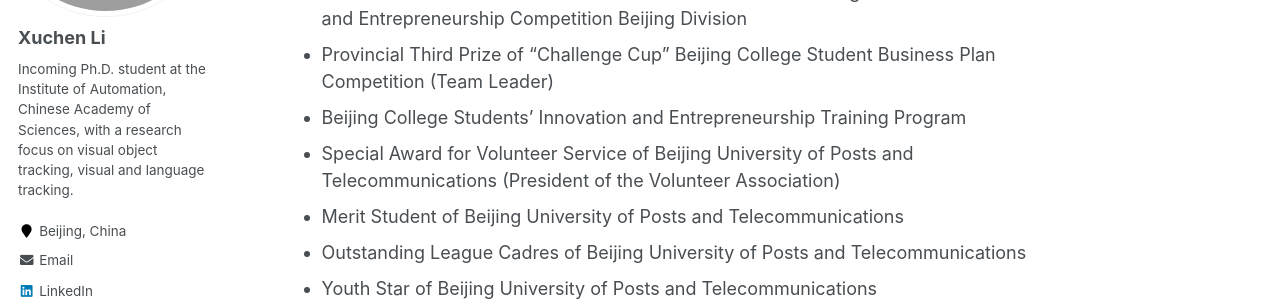
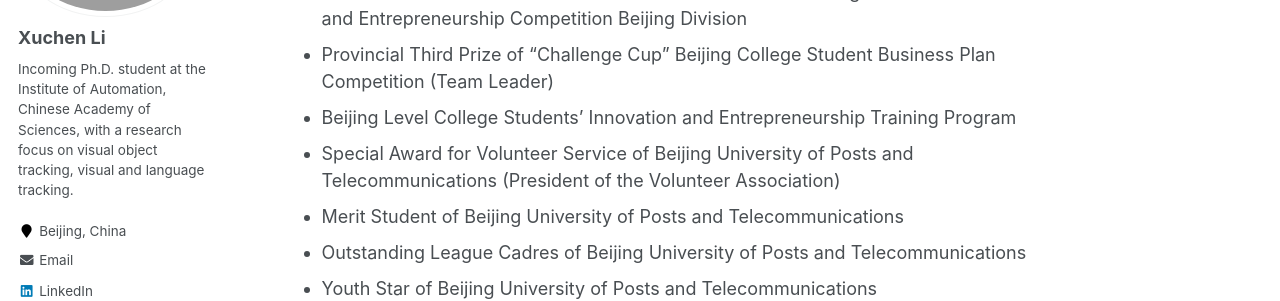
Before and after one commit to Xuchen-Li/Xuchen-Li.github.io, a Jekyll site: the page built from _pages/about.md, in a window 1280 px wide and 900 px high, scrolled down 3271 px. Shown: the part 153-454 px from the top of the window. Built offline with Jekyll 4.4.1, drawn with Linux system fonts in a browser that asks for light colours; some of the changed text lies outside the part shown.

Commit message:
Update about.md

```diff
--- a/_pages/about.md
+++ b/_pages/about.md
@@ -66,8 +66,8 @@ Awards & Honors
 * **College Scholarship of University of Chinese Academy of Sciences** (only 14 students win this scholarship among 220 recommended postgraduate students), at CASIA, by University of Chinese Academy of Sciences
 * **National Third Prize** of Huawei Information and Communication Technology Competition Nationwide Final (Team Leader)
 * **National Third Prize** of China Robotics and Artificial Intelligence Competition
-* **National** College Students' Innovation and Entrepreneurship Training Program (Team Leader)
-* **National** College Students' Innovation and Entrepreneurship Training Program
+* **National Level** College Students' Innovation and Entrepreneurship Training Program (Team Leader)
+* **National Level** College Students' Innovation and Entrepreneurship Training Program
 * **Beijing Municipal Merit Student** (only 36 students obtain this honor), at BUPT
 * **Provincial First Prize** of China International 'Internet+' College Students' Innovation and Entrepreneurship Competition Beijing Division
 * Provincial Second Prize of China Robotics and Artificial Intelligence Competition Beijing Division
@@ -87,7 +87,7 @@ Awards & Honors
 * Provincial Second Prize of China International 'Internet+' College Students' Innovation and Entrepreneurship Competition Beijing Division (Team Leader)
 * Provincial Second Prize of China International 'Internet+' College Students' Innovation and Entrepreneurship Competition Beijing Division
 * Provincial Third Prize of "Challenge Cup" Beijing College Student Business Plan Competition (Team Leader)
-* Beijing College Students' Innovation and Entrepreneurship Training Program
+* Beijing Level College Students' Innovation and Entrepreneurship Training Program
 * Special Award for Volunteer Service of Beijing University of Posts and Telecommunications (President of the Volunteer Association)
 * Merit Student of Beijing University of Posts and Telecommunications
 * Outstanding League Cadres of Beijing University of Posts and Telecommunications
```
